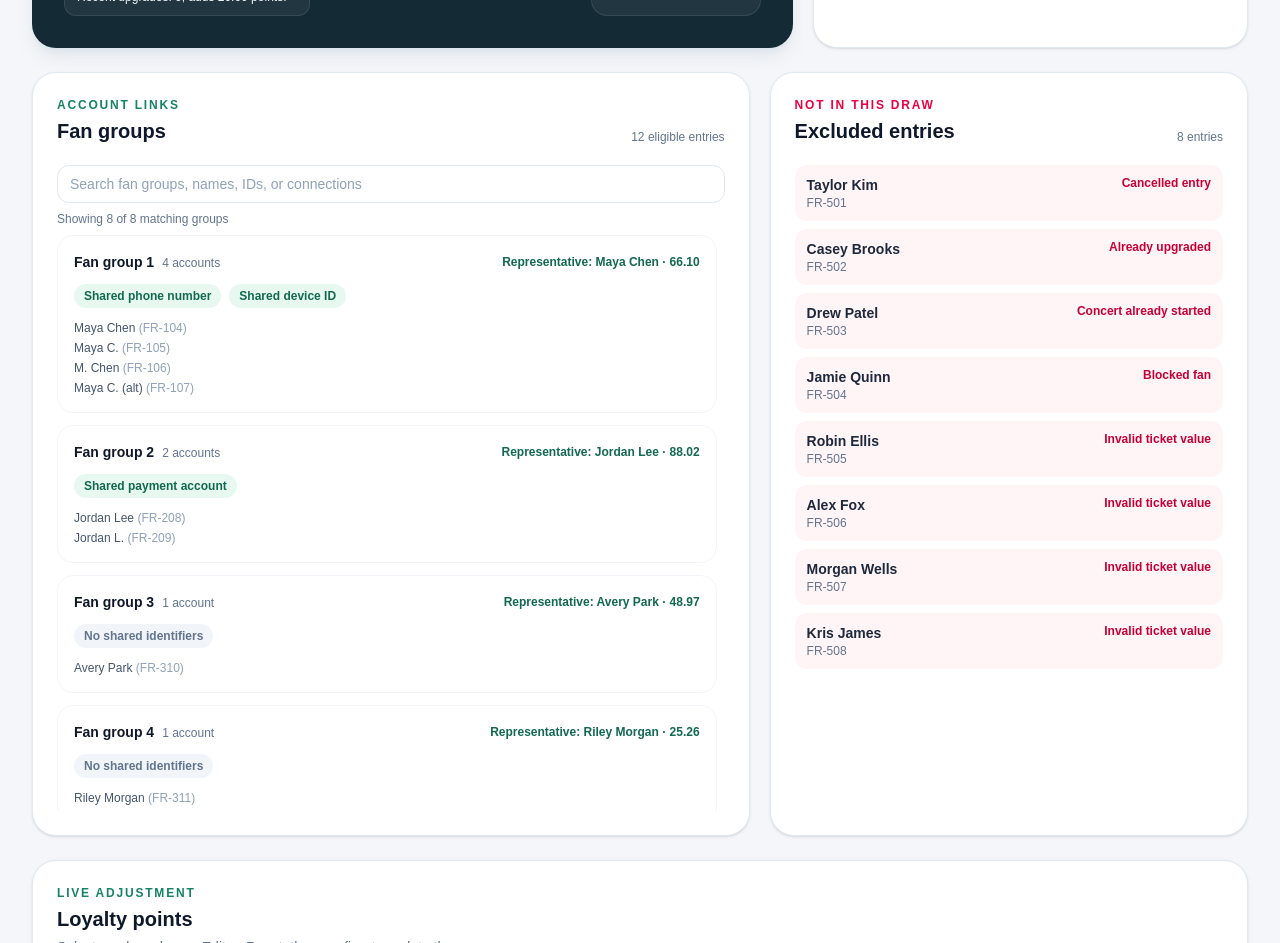
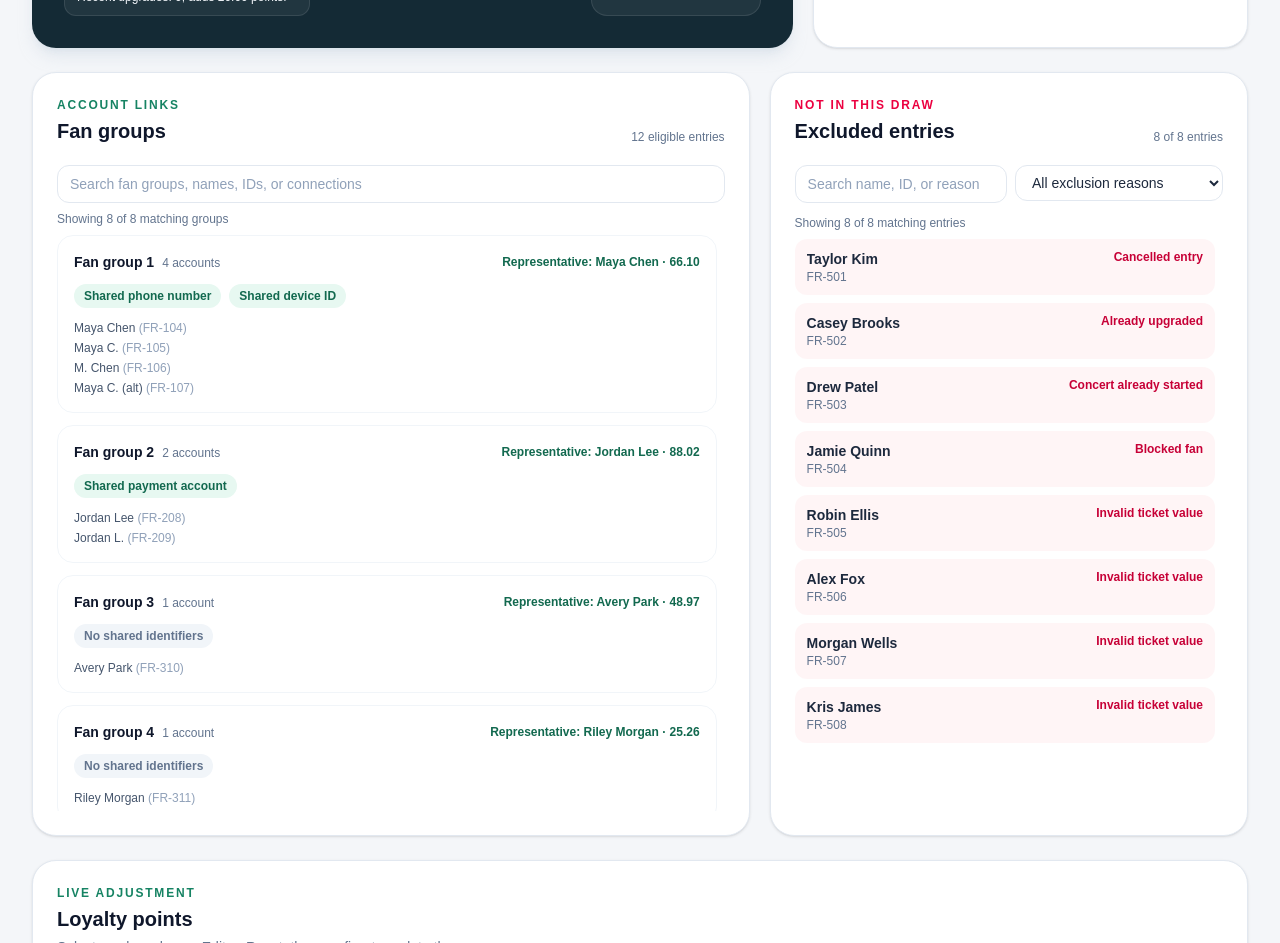
Before and after one commit to oOKaragaOo/front-row-upgrade, a Next.js app: page / in a window 1280 px wide. Shown: the part 840-1783 px from the top of the page. Built offline with nearby package versions, Linux system fonts and the light colour scheme.

Commit message:
feat(ui): filter excluded entries

```diff
--- a/src/ui/FrontRowUpgradeQueue.tsx
+++ b/src/ui/FrontRowUpgradeQueue.tsx
@@ -4,7 +4,7 @@ import { useDeferredValue, useMemo, useState } from "react";
 import { buildFrontRowUpgradeQueue } from "../buildFrontRowUpgradeQueue";
 import { DEFAULT_NOW_ISO, SAMPLE_ENTRIES } from "../sampleEntries";
 import type { ScoringMode } from "../core/config";
-import type { TicketQueueEntry } from "../types";
+import type { ExclusionReason, TicketQueueEntry } from "../types";
 
 const MODE_OPTIONS: { value: ScoringMode; label: string }[] = [
   { value: "normal", label: "Normal" },
@@ -44,6 +44,9 @@ export default function FrontRowUpgradeQueue() {
   const [visibleFanGroupCount, setVisibleFanGroupCount] = useState(DISPLAY_BATCH_SIZE);
   const [entrySearch, setEntrySearch] = useState("");
   const [visibleEntryCount, setVisibleEntryCount] = useState(DISPLAY_BATCH_SIZE);
+  const [excludedSearch, setExcludedSearch] = useState("");
+  const [excludedReasonFilter, setExcludedReasonFilter] = useState<ExclusionReason | "all">("all");
+  const [visibleExcludedCount, setVisibleExcludedCount] = useState(DISPLAY_BATCH_SIZE);
 
   const result = useMemo(
     () => buildFrontRowUpgradeQueue(entries, now, mode),
@@ -51,6 +54,7 @@ export default function FrontRowUpgradeQueue() {
   );
   const deferredFanGroupSearch = useDeferredValue(fanGroupSearch.trim().toLocaleLowerCase());
   const deferredEntrySearch = useDeferredValue(entrySearch.trim().toLocaleLowerCase());
+  const deferredExcludedSearch = useDeferredValue(excludedSearch.trim().toLocaleLowerCase());
   const filteredFanGroups = useMemo(() => {
     if (deferredFanGroupSearch === "") {
       return result.fanGroups;
@@ -77,6 +81,23 @@ export default function FrontRowUpgradeQueue() {
       entry.id.toLocaleLowerCase().includes(deferredEntrySearch),
     );
   }, [deferredEntrySearch, entries]);
+  const excludedReasons = useMemo(
+    () => Array.from(new Set(result.excludedEntries.map(({ reason }) => reason))).sort(),
+    [result.excludedEntries],
+  );
+  const activeExcludedReasonFilter = excludedReasonFilter !== "all" &&
+    excludedReasons.includes(excludedReasonFilter)
+    ? excludedReasonFilter
+    : "all";
+  const filteredExcludedEntries = useMemo(() =>
+    result.excludedEntries.filter(({ entry, reason }) =>
+      (activeExcludedReasonFilter === "all" || reason === activeExcludedReasonFilter) &&
+      (deferredExcludedSearch === "" ||
+        entry.fanName.toLocaleLowerCase().includes(deferredExcludedSearch) ||
+        entry.id.toLocaleLowerCase().includes(deferredExcludedSearch) ||
+        reason.toLocaleLowerCase().includes(deferredExcludedSearch)),
+    ),
+  [activeExcludedReasonFilter, deferredExcludedSearch, result.excludedEntries]);
 
   function moveTimeForward(minutes: number) {
     setNow((currentTime) => new Date(currentTime.getTime() + minutes * 60_000));
@@ -497,26 +518,77 @@ export default function FrontRowUpgradeQueue() {
                 <h2 className="mt-1 text-xl font-black">Excluded entries</h2>
               </div>
               <span className="text-xs font-medium text-slate-500">
-                {result.excludedEntries.length} entries
+                {filteredExcludedEntries.length} of {result.excludedEntries.length} entries
               </span>
             </div>
             {result.excludedEntries.length > 0 ? (
-              <ul className="space-y-2">
-                {result.excludedEntries.map(({ entry, reason }) => (
-                  <li
-                    className="flex items-start justify-between gap-3 rounded-xl bg-rose-50/70 px-3 py-2.5"
-                    key={entry.id}
+              <>
+                <div className="mb-3 grid gap-2 sm:grid-cols-[1fr_auto]">
+                  <label>
+                    <span className="sr-only">Search excluded entries by fan name, ID, or reason</span>
+                    <input
+                      className="w-full rounded-xl border border-slate-200 bg-white px-3 py-2 text-sm text-slate-800 placeholder:text-slate-400 focus:border-rose-500 focus:outline-none focus:ring-2 focus:ring-rose-100"
+                      onChange={(event) => {
+                        setExcludedSearch(event.target.value);
+                        setVisibleExcludedCount(DISPLAY_BATCH_SIZE);
+                      }}
+                      placeholder="Search name, ID, or reason"
+                      type="search"
+                      value={excludedSearch}
+                    />
+                  </label>
+                  <label className="sm:min-w-52">
+                    <span className="sr-only">Filter excluded entries by reason</span>
+                    <select
+                      className="w-full rounded-xl border border-slate-200 bg-white px-3 py-2 text-sm text-slate-800 focus:border-rose-500 focus:outline-none focus:ring-2 focus:ring-rose-100"
+                      onChange={(event) => {
+                        setExcludedReasonFilter(event.target.value as ExclusionReason | "all");
+                        setVisibleExcludedCount(DISPLAY_BATCH_SIZE);
+                      }}
+                      value={activeExcludedReasonFilter}
+                    >
+                      <option value="all">All exclusion reasons</option>
+                      {excludedReasons.map((reason) => (
+                        <option key={reason} value={reason}>{reason}</option>
+                      ))}
+                    </select>
+                  </label>
+                </div>
+                <p aria-live="polite" className="mb-2 text-xs text-slate-500">
+                  Showing {Math.min(visibleExcludedCount, filteredExcludedEntries.length)} of {filteredExcludedEntries.length} matching entries
+                </p>
+                <div className="max-h-[32rem] space-y-2 overflow-y-auto overscroll-contain pr-2">
+                  {filteredExcludedEntries.length > 0 ? (
+                    filteredExcludedEntries.slice(0, visibleExcludedCount).map(({ entry, reason }) => (
+                      <div
+                        className="flex items-start justify-between gap-3 rounded-xl bg-rose-50/70 px-3 py-2.5"
+                        key={entry.id}
+                      >
+                        <div className="min-w-0">
+                          <p className="truncate text-sm font-semibold text-slate-800">{entry.fanName}</p>
+                          <p className="truncate text-xs text-slate-500">{entry.id}</p>
+                        </div>
+                        <span className="shrink-0 text-right text-xs font-semibold text-rose-700">
+                          {reason}
+                        </span>
+                      </div>
+                    ))
+                  ) : (
+                    <p className="rounded-xl bg-slate-50 p-4 text-sm text-slate-500">
+                      No excluded entries match these filters.
+                    </p>
+                  )}
+                </div>
+                {visibleExcludedCount < filteredExcludedEntries.length && (
+                  <button
+                    className="mt-3 w-full rounded-xl border border-slate-200 px-3 py-2 text-sm font-semibold text-slate-600 hover:border-rose-500 hover:text-rose-700 focus-visible:outline-2 focus-visible:outline-offset-2 focus-visible:outline-rose-500"
+                    onClick={() => setVisibleExcludedCount((count) => count + DISPLAY_BATCH_SIZE)}
+                    type="button"
                   >
-                    <div>
-                      <p className="text-sm font-semibold text-slate-800">{entry.fanName}</p>
-                      <p className="text-xs text-slate-500">{entry.id}</p>
-                    </div>
-                    <span className="text-right text-xs font-semibold text-rose-700">
-                      {reason}
-                    </span>
-                  </li>
-                ))}
-              </ul>
+                    Show {Math.min(DISPLAY_BATCH_SIZE, filteredExcludedEntries.length - visibleExcludedCount)} more entries
+                  </button>
+                )}
+              </>
             ) : (
               <p className="rounded-xl bg-slate-50 p-4 text-sm text-slate-500">
                 No entries are excluded.
```
